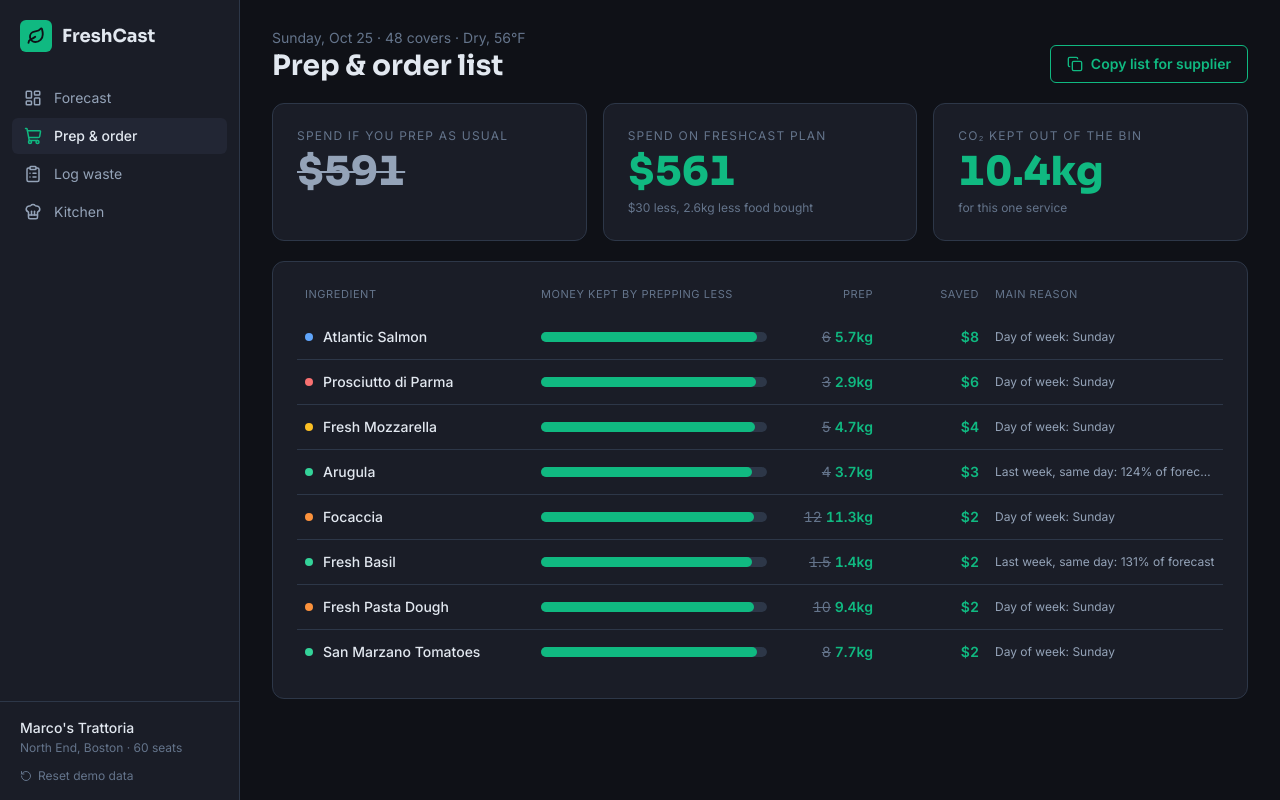
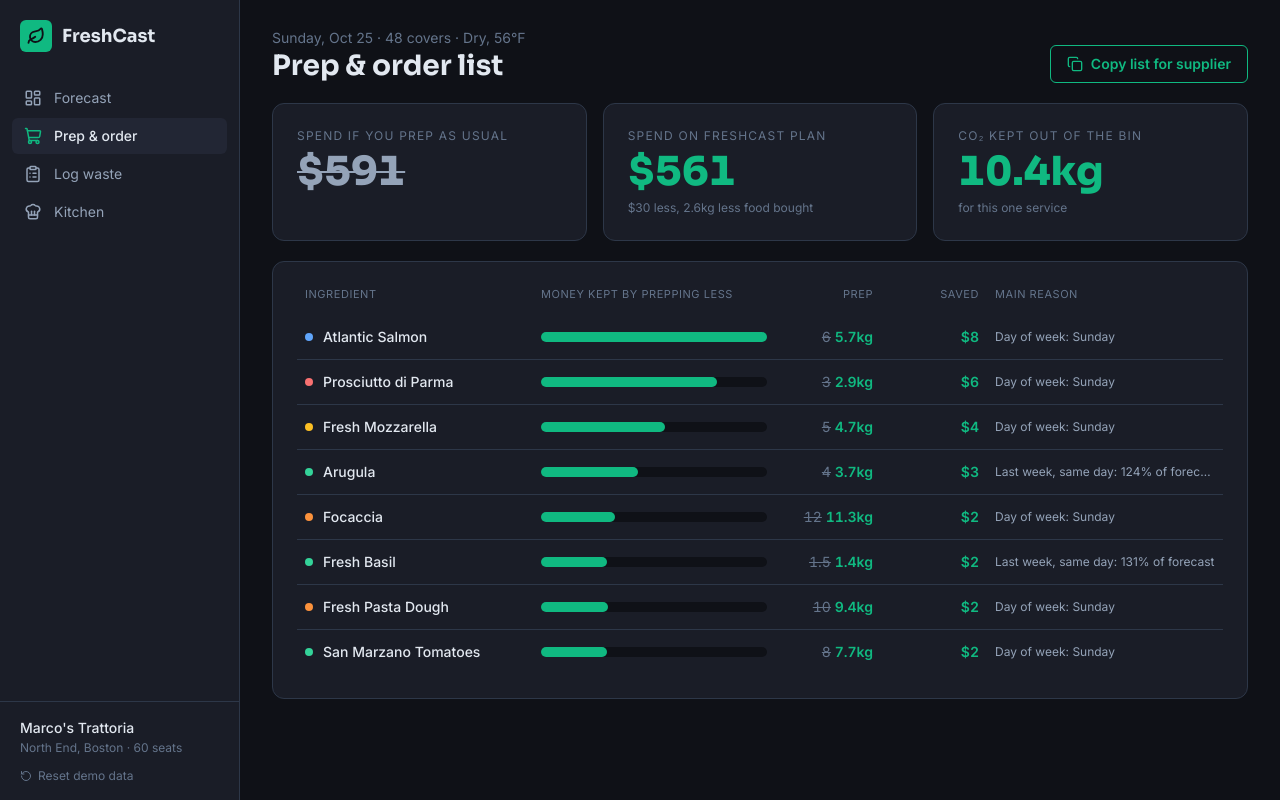
Before and after one commit to DanielIbraev/FreshCast, a Next.js app in the folder freshcast-app/: page /orders in a window 1280 px wide. Built offline with nearby package versions, Linux system fonts and the light colour scheme; no server answers.

Commit message:
auto: save 09:43:07

```diff
--- a/freshcast-app/app/(app)/orders/page.tsx
+++ b/freshcast-app/app/(app)/orders/page.tsx
@@ -79,9 +79,9 @@ export default function OrdersPage() {
                 <span className="h-2 w-2 rounded-full" style={{ background: CATEGORIES[p.ingredient.category].color }} />
                 <span className="truncate text-sm font-500 text-text-primary">{p.ingredient.name}</span>
               </span>
+              {/* scaled to the biggest saving on the list, so the items worth acting on stand out */}
               <div className="relative h-2.5 rounded-full bg-canvas">
-                <div className="absolute inset-y-0 left-0 rounded-full bg-border" style={{ width: "100%" }} />
-                <div className="absolute inset-y-0 left-0 rounded-full bg-good" style={{ width: `${(rec / usual) * 100}%` }} />
+                <div className="absolute inset-y-0 left-0 rounded-full bg-good" style={{ width: `${Math.max((saved / maxSaved) * 100, 4)}%` }} />
               </div>
               <span className="text-right text-sm tabular-nums">
                 <span className="text-text-muted line-through">{usual}</span> <span className="font-600 text-good">{rec.toFixed(1)}kg</span>
```
